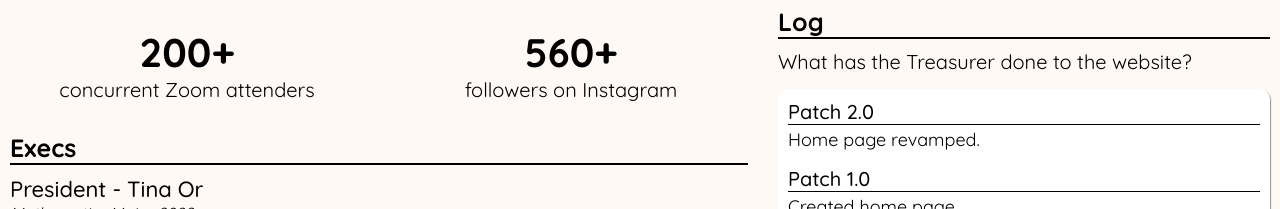
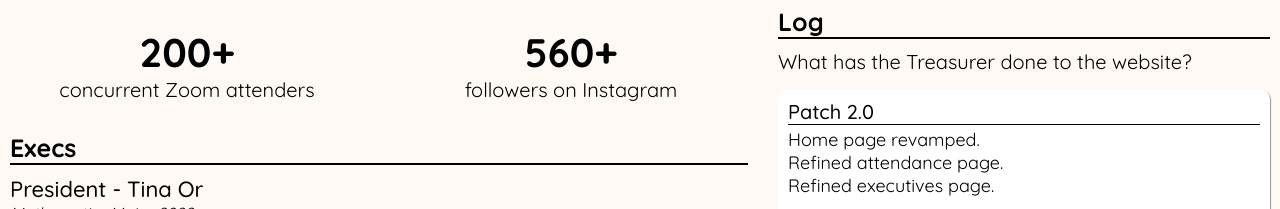
Before and after one commit to bthsamongus/bthsamongus.github.io, a plain HTML site: page index.html in a window 1280 px wide. Shown: the part 737-946 px from the top of the page. Drawn offline with Linux system fonts and the light colour scheme; no server answers.

Commit message:
revamped everything

```diff
--- a/index.html
+++ b/index.html
@@ -139,6 +139,8 @@
                     <section>
                         <h2>Patch 2.0</h2>
                         <p>Home page revamped.</p>
+                        <p>Refined attendance page.</p>
+                        <p>Refined executives page.</p>
                     </section>
                     <section>
                         <h2>Patch 1.0</h2>
```
